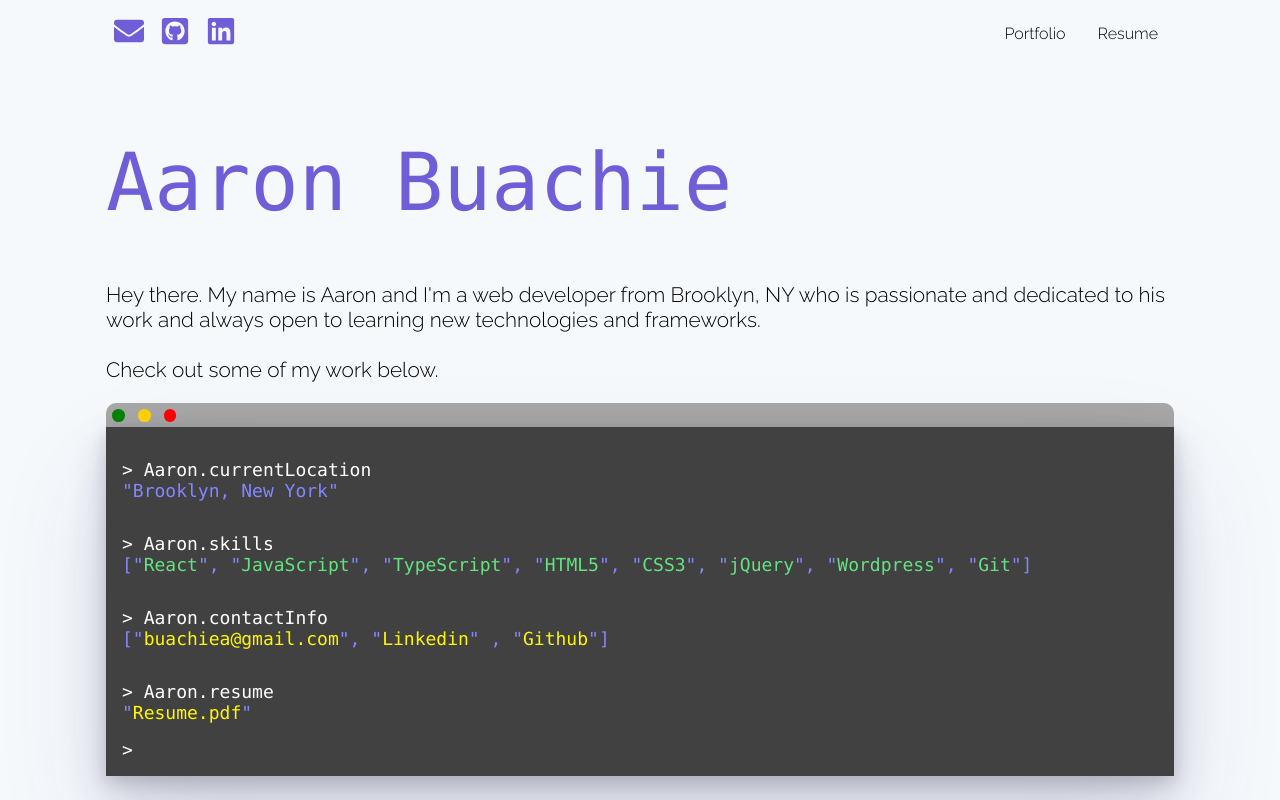
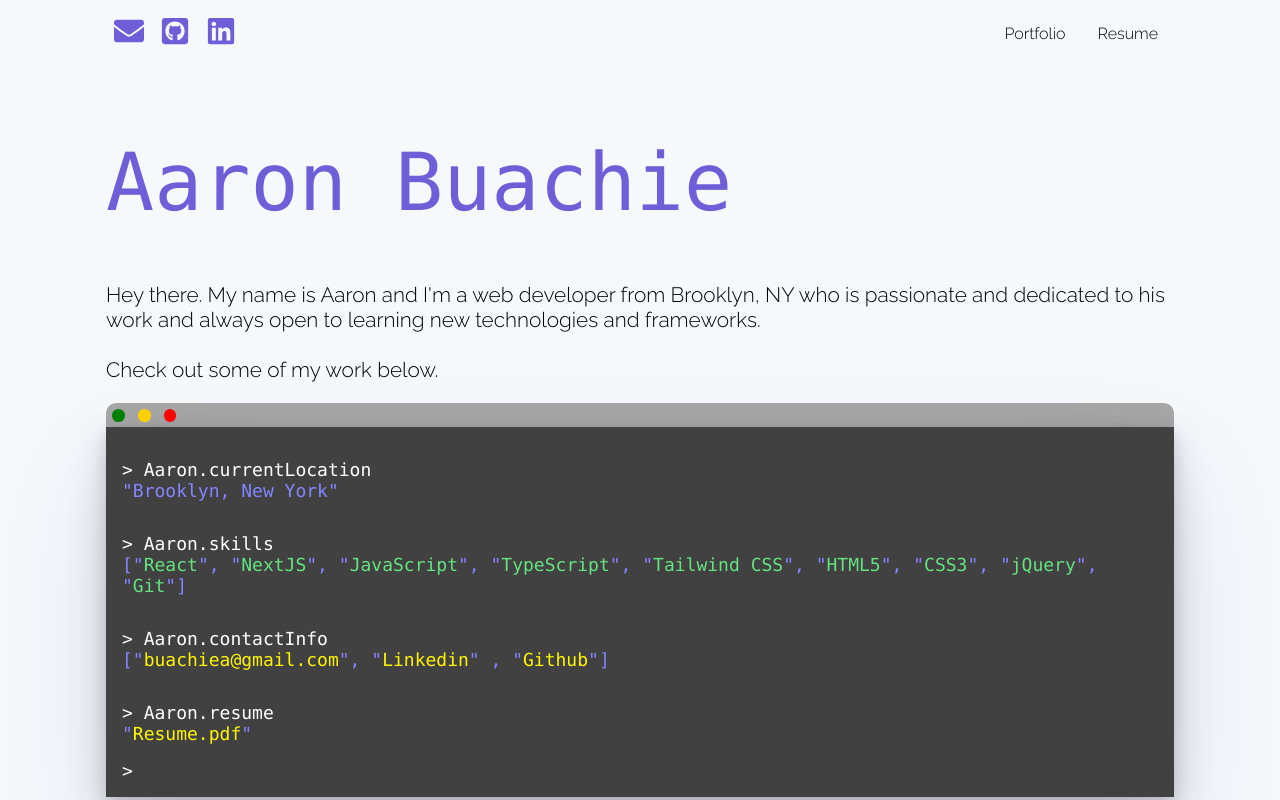
Before and after one commit to Buachie/portfolio, a React (Create React App) app: page / in a window 1280 px wide. Shown: the top 800 px of the page. Built offline with nearby package versions, Linux system fonts and the light colour scheme.

Commit message:
Update skills

```diff
--- a/src/components/Hero.js
+++ b/src/components/Hero.js
@@ -31,12 +31,13 @@ export class Hero extends Component {
             <div className="info-title">Aaron.skills</div>
             <div className="info-data">
               ["<span className="skill">React</span>", "
+              <span className="skill">NextJS</span>", "
               <span className="skill">JavaScript</span>", "
               <span className="skill">TypeScript</span>", "
+              <span className="skill">Tailwind CSS</span>", "
               <span className="skill">HTML5</span>", "
               <span className="skill">CSS3</span>", "
               <span className="skill">jQuery</span>", "
-              <span className="skill">Wordpress</span>", "
               <span className="skill">Git</span>"]
             </div>
           </div>
```
